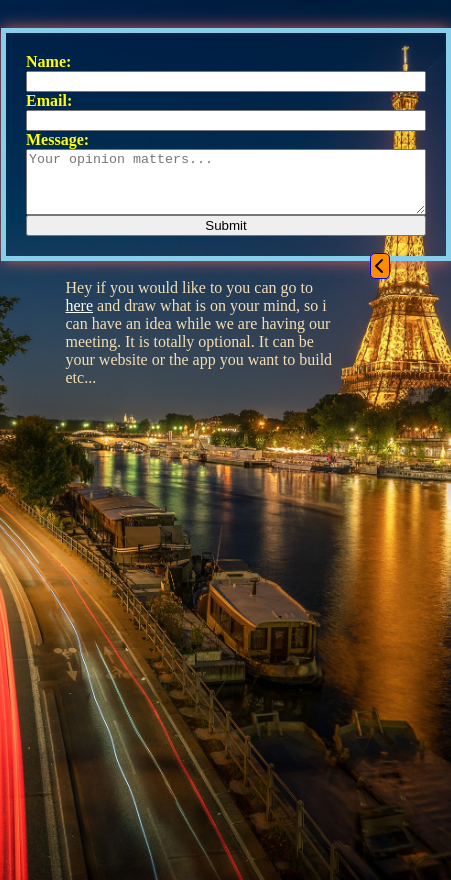
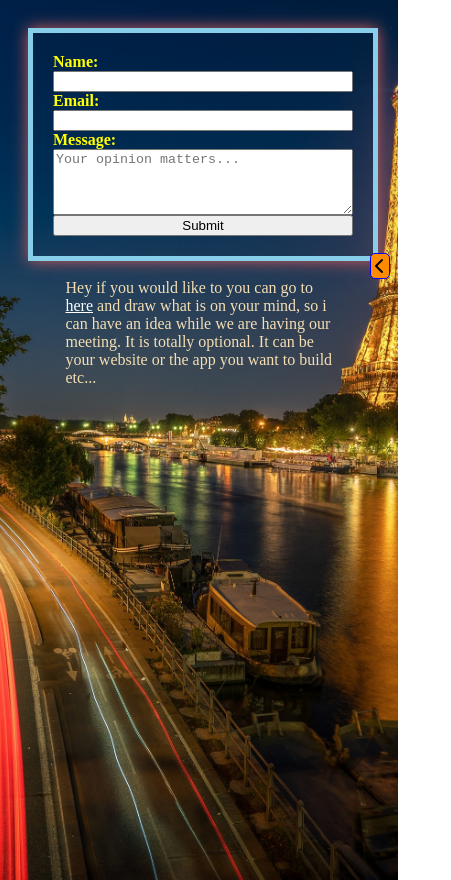
Before and after one commit to MURATOZTURK1773/WS, a plain HTML site: page Contact.html in a window 390 px wide. Shown: the whole page, 451 px wide, since content can reach past the window. Drawn offline with Linux system fonts and the light colour scheme.

Commit message:
iphone 12 display fix

```diff
--- a/contact.css
+++ b/contact.css
@@ -107,9 +107,8 @@ body {
 
 @media (min-width: 360px) and (max-width: 767px) {
     #theForm {
-      /* margin: 0 auto; */
-      margin-left: -7px;
-      width: 400px;
+      margin: 0 auto;
+      width: 300px;
     }
   }
 
```
